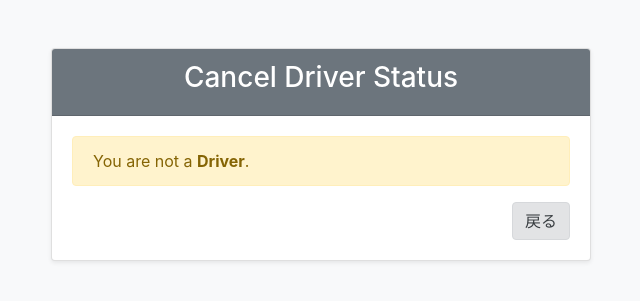
After one commit to yyxff/GoTogether, a Django app: page /user/driver/delete/ in a window 1280 px wide. The commit adds this page. Shown: the top 301 px of the page, without its empty margins (319-959 px from the left). Run offline with Django 5.2, Linux system fonts and the light colour scheme; the visitor is signed in with stand-in values (Sample User, id 1); some libraries are stand-ins or nearby versions.

Commit message:
Update: Drivers now can cancel driver status & delete last one car can automatically cancel driver status

```diff
--- a/docker-deploy/web-app/ride/templates/ride/new_ride.html
+++ b/docker-deploy/web-app/ride/templates/ride/new_ride.html
@@ -31,7 +31,6 @@
                             {% if success %}
                             alert("Submit success!");
                             // redirect url
-                            // TODO: ride:list
                             window.location.href = "{% url 'ride:view_ride' %}";
                             {% endif %}
                         </script>
--- a/docker-deploy/web-app/ride/templates/ride/revise_ride.html
+++ b/docker-deploy/web-app/ride/templates/ride/revise_ride.html
@@ -3,7 +3,7 @@
 <head>
     <meta charset="UTF-8">
     <meta name="viewport" content="width=device-width, initial-scale=1.0">
-    <title>New Ride Request</title>
+    <title>Revise Ride</title>
     <link rel="stylesheet" href="https://maxcdn.bootstrapcdn.com/bootstrap/4.5.2/css/bootstrap.min.css">
 </head>
 
@@ -31,7 +31,6 @@
                             {% if success %}
                             alert("Submit success!");
                             // redirect url
-                            // TODO: ride:list
                             window.location.href = "{% url 'ride:view_ride' %}";
                             {% endif %}
                         </script>
--- /dev/null
+++ b/docker-deploy/web-app/user/templates/user/confirm_driver_delete.html
@@ -0,0 +1,66 @@
+<!DOCTYPE html>
+<html lang="en">
+<head>
+    <meta charset="UTF-8">
+    <meta name="viewport" content="width=device-width, initial-scale=1.0">
+    <title>Logout Driver</title>
+    <link rel="stylesheet" href="https://maxcdn.bootstrapcdn.com/bootstrap/4.5.2/css/bootstrap.min.css">
+</head>
+
+<body class="bg-light">
+    <div class="container mt-5">
+        <div class="row justify-content-center">
+            <div class="col-md-6">
+                <!-- 卡片樣式 -->
+                <div class="card shadow-sm">
+                    <div class="card-header bg-secondary text-white text-center">
+                        <h3>Cancel Driver Status</h3>
+                    </div>
+                    <div class="card-body">
+                        {% if not_driver %}
+                            <div class="alert alert-warning" role="alert">
+                                You are not a <strong>Driver</strong>.
+                            </div>
+                            <div>
+                                <a href="{% url 'user:display_car' %}" class="btn alert-secondary float-right">戻る</a>
+                            </div>
+                        {% elif fail %}
+                            <div class="alert alert-warning" role="alert">
+                                You still have confirmed <strong>RIDES</strong> ongoning.<br>Driver status cannot be cancelled.
+                            </div>
+                            <div class="test-center">
+                                <a href="{% url 'user:display_car' %}" class="btn alert-secondary float-right">戻る</a>
+                            </div>
+                        {% else %}
+                            <div class="alart alart-danger" role="alert">
+                                Are you sure you want to cancel your <strong>Driver</strong> status?
+                            </div>
+
+                            <form action="" method="post" class="d-flex justify-content-around align-items-center">
+                            {% csrf_token %}
+                            <!-- Submit Button -->
+                            <div class="text-center">
+                                <button type="submit" class="btn btn-danger">Yes, Delete</button>
+                                <a href="{% url 'user:display_car' %}" class="btn alert-secondary">Cancel</a>
+                            </div>
+                            </form>
+                        {% endif %}
+                        <script>
+                            // if POST check SUCCESS
+                            {% if success %}
+                            alert("Cancel success!");
+                            // redirect url
+                            window.location.href = "{% url 'index' %}";
+                            {% endif %}
+                        </script>
+                    </div>
+                </div>
+            </div>
+        </div>
+    </div>
+
+    <script src="https://code.jquery.com/jquery-3.5.1.slim.min.js"></script>
+    <script src="https://cdn.jsdelivr.net/npm/@popperjs/core@2.9.3/dist/umd/popper.min.js"></script>
+    <script src="https://maxcdn.bootstrapcdn.com/bootstrap/4.5.2/js/bootstrap.min.js"></script>
+</body>
+</html>
--- a/docker-deploy/web-app/user/urls.py
+++ b/docker-deploy/web-app/user/urls.py
@@ -11,4 +11,5 @@ urlpatterns = [
     path('car/revise/<int:pk>/', views.revise_car_view, name='revise_info'),
     path('car/delete/<int:pk>/', views.delete_car_view.as_view(), name='delete_car'),
     path('car/info/', views.display_car_view, name='display_car'),
+    path('driver/delete/', views.cancel_driver_view, name='delete_driver'),
 ]
--- a/docker-deploy/web-app/user/views.py
+++ b/docker-deploy/web-app/user/views.py
@@ -87,7 +87,7 @@ def register_driver_view(request):
                                     max_passenger=max_passenger,
                                     sp_info=sp_info)
             user.save()
-            return redirect(reverse('index'))
+            return render(request, 'user/driver_register.html', context={'form': form, 'success': True})
         else:
             form_error = form.errors.get_json_data()
             return render(request, 'user/driver_register.html', context={'form': form, 'form_error': form_error})
@@ -108,6 +108,31 @@ class delete_car_view(DeleteView):
     def get_queryset(self):
         return self.model.objects.filter(user=self.request.user)
 
+    def form_valid(self, form):
+        response = super().form_valid(form)
+        user = self.request.user
+        if not CarModel.objects.filter(user=user).exists():
+            user.is_driver = False
+            user.save()
+        return response
+
 @login_required(login_url='/user/login/')
 def display_car_view(request):
     return render(request, 'user/display_car_info.html')
+
+@login_required(login_url='/user/login/')
+@require_http_methods(['GET', 'POST'])
+def cancel_driver_view(request):
+    user = request.user
+    if request.method == 'GET':
+        if user.is_driver:
+            if user.confirmed_rides.exists():
+                return render(request, 'user/confirm_driver_delete.html', context={'fail': True})
+            return render(request, 'user/confirm_driver_delete.html', context={'fail': False})
+        else:
+            return render(request, 'user/confirm_driver_delete.html', context={'not_driver': True})
+    else:
+        user.is_driver = False
+        CarModel.objects.filter(user=user).delete()
+        user.save()
+        return render(request, 'user/confirm_driver_delete.html', context={'success': True})
```
Also changed, not shown: docker-deploy/web-app/ride/forms.py (+8 -2 lines), docker-deploy/web-app/ride/templates/ride/ride.html (+9 -3 lines), docker-deploy/web-app/user/templates/user/driver_register.html (+8 -0 lines).
